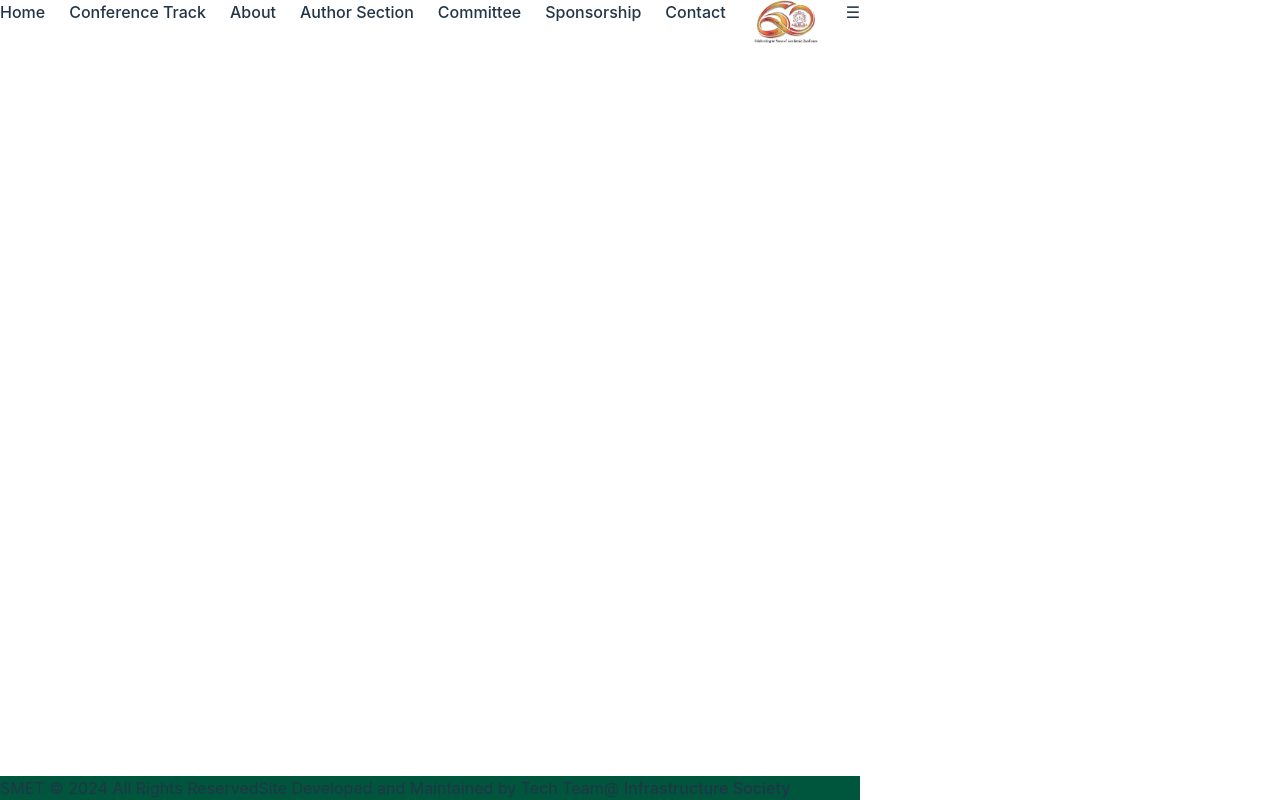
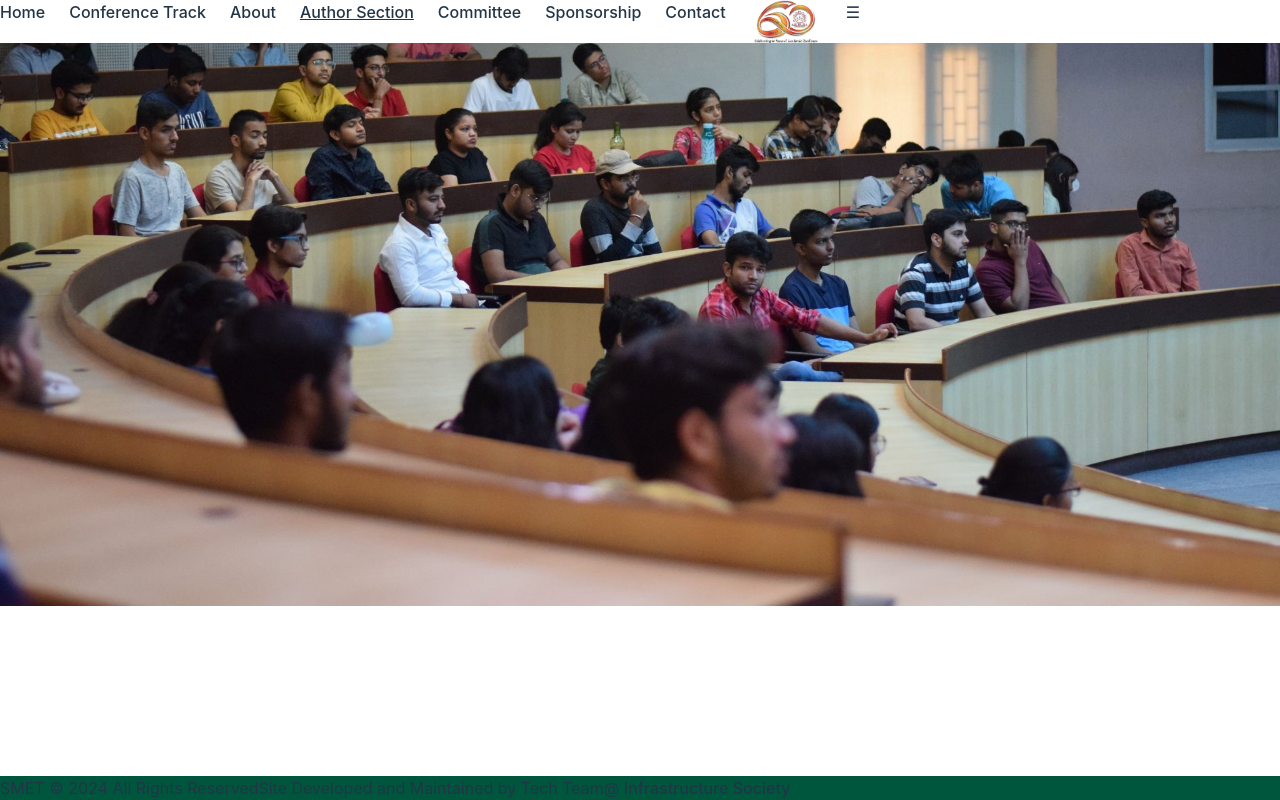
Before and after one commit to zerotwoadarsh/smet-CED, a React (Vite) app: page /author in a window 1280 px wide. Built offline with nearby package versions, Linux system fonts and the light colour scheme.

Commit message:
added author

```diff
--- a/src/App.jsx
+++ b/src/App.jsx
@@ -11,10 +11,12 @@ import About_SMET_2024 from "./component/about/About_SMET_2024";
 import Home from "./component/Home";
 import ContactUs from "./component/contact/ContactUs";
 import Sponsorship from "./component/sponsers/Sponsorship";
-import ConferenceTrack from "./component/ConferenceTrack";
+import ConferenceTrack from "./component/conferenceTrack/ConferenceTrack";
 import Footer from "./component/Footer";
 import RegistrationInformation from "./component/RegistrationInformation";
 import Submission from "./component/Submission";
+import Author from "./component/authorSection/Author";
+
 
 function App() {
   return (
@@ -45,6 +47,7 @@ function App() {
         <Route path="/conference-track" element={<ConferenceTrack />} />
         {/* <Route path="/registration-information" element={<RegistrationInformation />} /> */}
         {/* <Route path="/submissions" element={<Submission />} /> */}
+        <Route path="/author" element={<Author />} />
 
       </Routes>
       <Footer />
--- a/src/component/Navbar.jsx
+++ b/src/component/Navbar.jsx
@@ -124,7 +124,7 @@ export const Navbar = () => {
             </NavLink>
           </li> */}
           <li className="mr-6 relative">
-            <NavLink style={navLinkStyles} to="/" className="text-white hover:text-blue-900">
+            <NavLink style={navLinkStyles} to="/author" className="text-white hover:text-blue-900">
               Author Section
             </NavLink>
           </li>
@@ -199,7 +199,7 @@ export const Navbar = () => {
           <NavLink to="/submissions" className="text-white mb-2">
             Submissions
           </NavLink> */}
-          <NavLink className="text-white mb-2">Author Section</NavLink>
+          <NavLink to="/author" className="text-white mb-2">Author</NavLink>
           <NavLink className="text-white mb-2">
             <div
               className="relative"
--- /dev/null
+++ b/src/component/authorSection/Author.jsx
@@ -0,0 +1,16 @@
+import React from "react";
+import registrationBanner from '../../assets/images/registrsationBanner.jpg'
+
+const Author = () => {
+    return (
+        <div className=" h-full bg-white text-black">
+            <div>
+                <div className="flex items-center justify-center ">
+                    <img src={registrationBanner} alt="" className="w-full h-auto" />
+                </div>
+            </div>
+        </div>
+    );
+};
+
+export default Author;
--- a/src/component/conferenceTrack/ConferenceTrack.jsx
+++ b/src/component/conferenceTrack/ConferenceTrack.jsx
@@ -1,5 +1,5 @@
 import React from 'react'
-import conferenceTrackBanner from '../assets/images/conferenceTrackBanner.jpg'
+import conferenceTrackBanner from '../../assets/images/conferenceTrackBanner.jpg'
 
 function ConferenceTrack() {
 
```
Also changed, not shown: src/assets/images/registrsationBanner.jpg.
